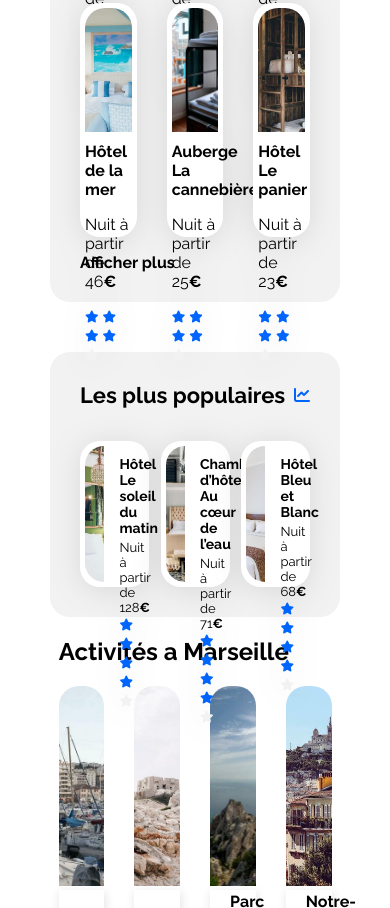
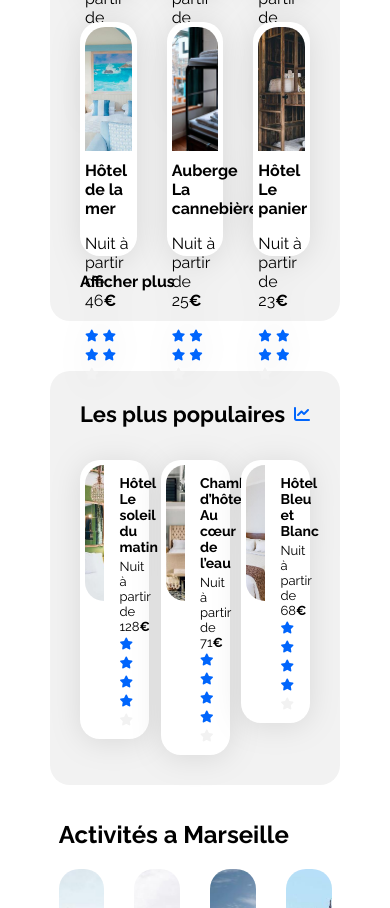
Before and after one commit to AurelienPe/booki, a plain HTML site: page index.html in a window 390 px wide. Shown: the part 1092-2000 px from the top of the page. Drawn offline with Linux system fonts and the light colour scheme.

Commit message:
update desktop and tablet design

```diff
--- a/css/style.css
+++ b/css/style.css
@@ -17,6 +17,7 @@ body {
   display: flex;
   justify-content: center;
   margin: 0;
+  gap: 35px;
 }
 
 .main-container {
@@ -79,6 +80,7 @@ a {
 .hebergements-and-populaires {
   display: flex;
   justify-content: space-between;
+  margin-top: 35px;
 }
 
 .hebergements-and-populaires section {
@@ -123,6 +125,7 @@ a {
   flex-direction: column;
   justify-content: space-between;
   box-sizing: border-box;
+  height: auto;
 }
 
 .populaires-cards .card-title {
@@ -287,6 +290,7 @@ form i{
 .activities{
   margin-left: 3%;
   margin-bottom: 30px;
+  margin-top: 35px;
 }
 
 .activities ul {
@@ -328,6 +332,7 @@ footer {
   background-color: var(--main-bg-color);
   padding-left: 20px;
   gap : 15px;
+  margin-top: 35px;
 }
 
 footer h3{
```
